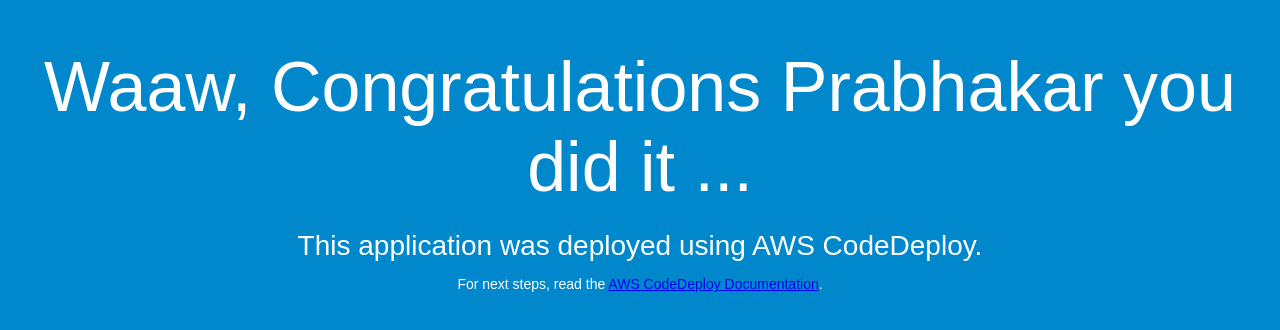
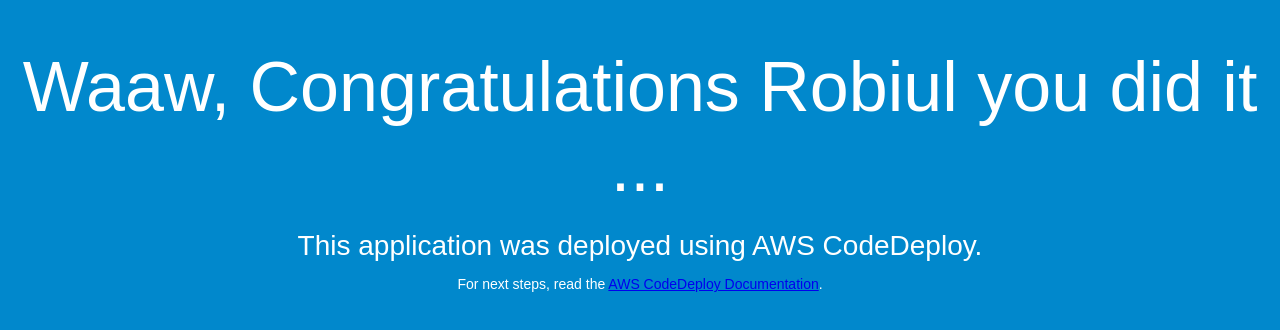
Before and after one commit to robiul-hub/aws_codedeploy_github, a plain HTML site: page index.html in a window 1280 px wide. Drawn offline with Linux system fonts and the light colour scheme.

Commit message:
Update index.html

```diff
--- a/index.html
+++ b/index.html
@@ -26,7 +26,7 @@
 </head>
 <body>
   <div align="center">
-    <h1>Waaw, Congratulations Prabhakar you did it ...</h1>
+    <h1>Waaw, Congratulations Robiul you did it ...</h1>
     <h2>This application was deployed using AWS CodeDeploy.</h2>
     <p>For next steps, read the <a href="http://aws.amazon.com/documentation/codedeploy">AWS CodeDeploy Documentation</a>.</p>
   </div>
```
